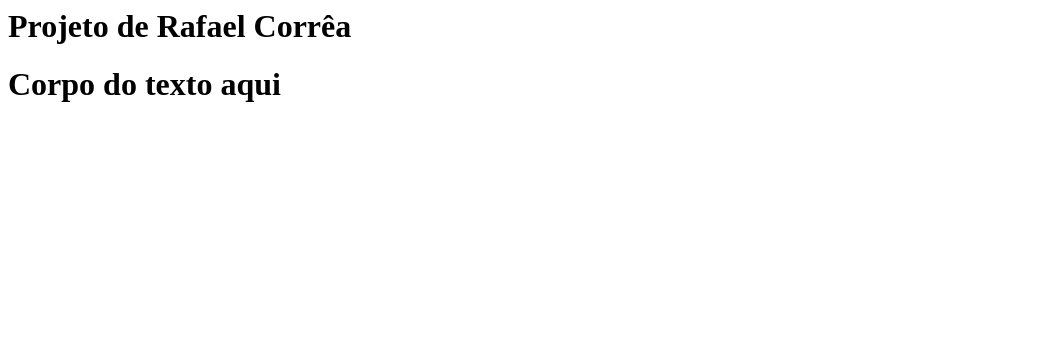
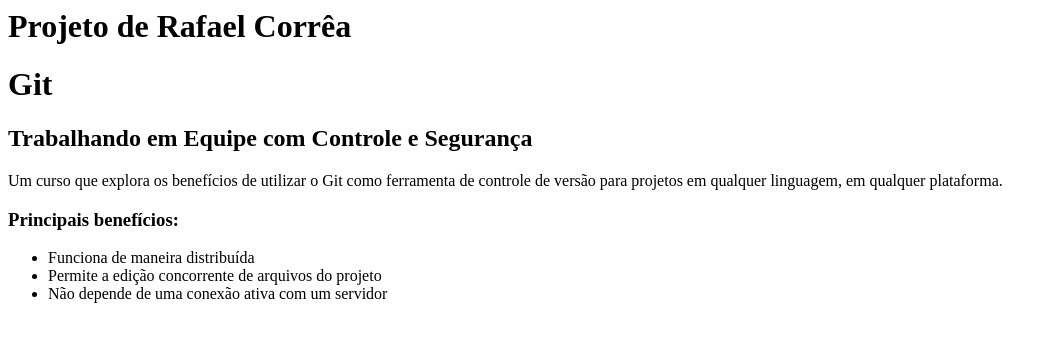
Before and after one commit to Dexter-bsb/curso-git, a plain HTML site: page index1.html in a window 1280 px wide. Shown: the whole page, without its empty margins (0-1053 px from the left). Drawn offline with Linux system fonts and the light colour scheme.

Commit message:
conteudo da página

```diff
--- a/index1.html
+++ b/index1.html
@@ -3,6 +3,16 @@
 		<h1> Projeto de Rafael Corrêa </h1>
 	</head>
 	<body>
-		<h1> Corpo do texto aqui </h1>
+		<h1>Git</h1>
+        <h2>Trabalhando em Equipe com Controle e Segurança</h2>
+
+        <p>Um curso que explora os benefícios de utilizar o Git como ferramenta de controle de versão para projetos em qualquer linguagem, em qualquer plataforma.</p>
+
+        <h3>Principais benefícios:</h3>
+        <ul>
+            <li>Funciona de maneira distribuída</li>
+            <li>Permite a edição concorrente de arquivos do projeto</li>
+            <li>Não depende de uma conexão ativa com um servidor</li>
+        </ul>
 	</body>
 </html>
```
